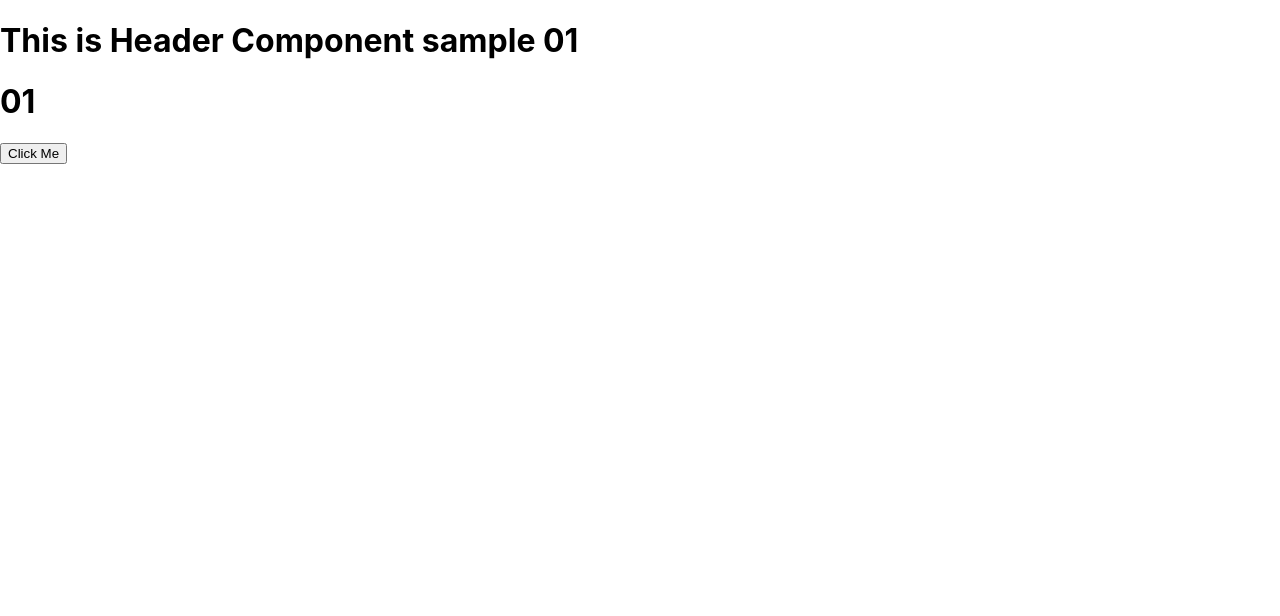
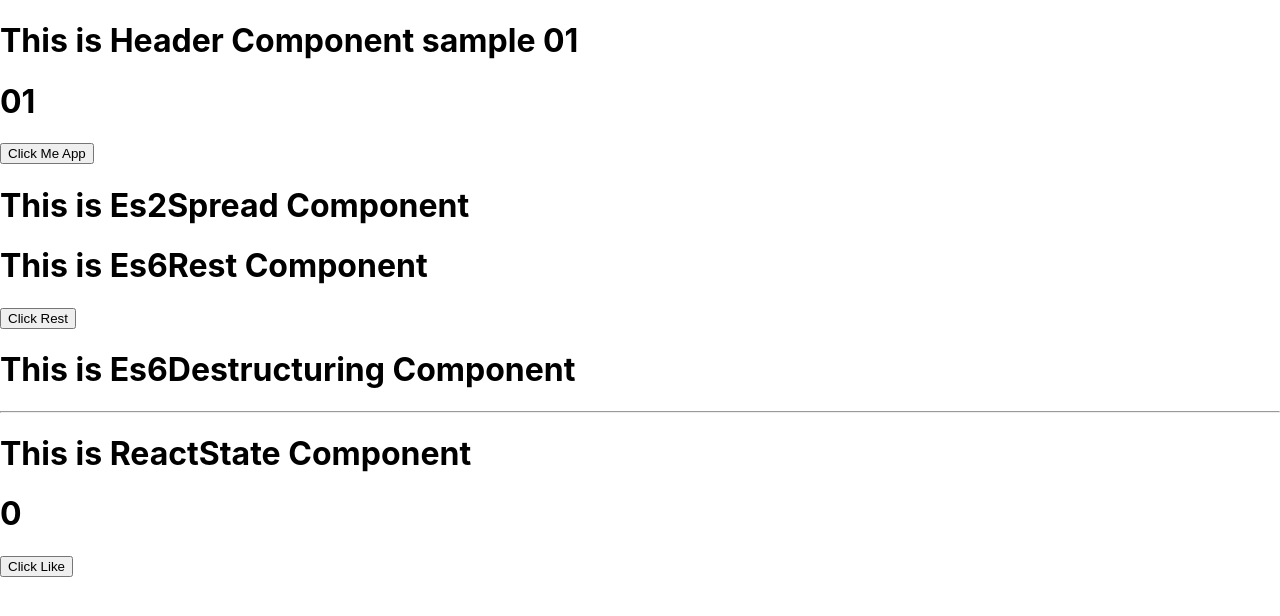
Before and after one commit to boonkuaeb/react-es6, a React (Create React App) app: page / in a window 1280 px wide. Shown: the top 616 px of the page. Built offline with nearby package versions, Linux system fonts and the light colour scheme.

Commit message:
Set State in the right way

```diff
--- a/src/App.js
+++ b/src/App.js
@@ -1,5 +1,9 @@
 import React, {Component} from 'react';
 import Header from './Header';
+import Es6Spread from './Es6Spread';
+import Es6Rest from './Es6Rest';
+import Es6Destructuring from './Es6Destructuring';
+import ReactState from './ReactState';
 
 class App extends Component {
 
@@ -13,6 +17,12 @@ class App extends Component {
 
     render() {
         let sample = "sample 01";
+
+        // Rest Parameter
+
+
+        // Destructuring
+
         return (
             <div className="App">
                 <Header
@@ -22,7 +32,13 @@ class App extends Component {
 
                 {/*<button onClick={this.handleClick.bind(this)}>Click Me</button>*/}
                 {/*<button onClick={()=>this.handleClick()}>Click Me</button>*/}
-                <button onClick={() => this.handleClick("Hi")}>Click Me</button>
+                <button onClick={() => this.handleClick("Hi")}>Click Me App</button>
+
+                <Es6Spread/>
+                <Es6Rest/>
+                <Es6Destructuring/>
+                <hr/>
+                <ReactState/>
             </div>
         );
     }
--- /dev/null
+++ b/src/Es6Destructuring.js
@@ -0,0 +1,29 @@
+import React, {Component} from 'react';
+
+class Es6Destructuring extends Component {
+    render() {
+
+        let order = {
+            userid:'1',
+            productCode: '9991',
+            product: {
+                name: "Mac Pro",
+                price: "25,000"
+            }
+        };
+
+        console.log(order.productCode, order.userid);
+
+        const {productCode, userid ,product:{name, price}} = order;
+
+        console.log(productCode, userid, name, price);
+
+        return (
+            <div className="App-Es6Destructuring">
+                <h1>This is Es6Destructuring Component</h1>
+            </div>
+        );
+    }
+}
+
+export default Es6Destructuring;
--- /dev/null
+++ b/src/Es6Rest.js
@@ -0,0 +1,20 @@
+import React, {Component} from 'react';
+
+class Es6Rest extends Component {
+    render() {
+        return (
+            <div className="App-EscRest">
+                <h1>This is Es6Rest Component</h1>
+
+                <button onClick={()=>this.handleClick("BK","Apple", "Bob", "Jo")}>Click Rest</button>
+            </div>
+        );
+    }
+
+    handleClick(name, ...other)
+    {
+        console.log(name, "other", other);
+    }
+}
+
+export default Es6Rest;
--- /dev/null
+++ b/src/Es6Spread.js
@@ -0,0 +1,33 @@
+import React, {Component} from 'react';
+
+class Es2Spread extends Component {
+
+    render() {
+
+
+// ###### Using Spread Operator ########
+// 1. Spread with object
+        let objA = {a:1, b:2, c:3};
+        let objB = {d:4, e:5, f:6};
+
+        let objResultAB = {...objA,...objB};
+        console.log(objResultAB);
+
+        let objResultBA = {...objB,...objA};
+        console.log(objResultBA);
+
+// 2. Spread with array
+        let arrA = [1,2,3];
+        let arrB = [4,5,6];
+        let arrResult = [...arrA, ...arrB];
+        console.log(arrResult);
+
+        return (
+            <div className="App-DemoSpread">
+                <h1>This is Es2Spread Component</h1>
+            </div>
+        );
+    }
+}
+
+export default Es2Spread;
--- /dev/null
+++ b/src/ReactState.js
@@ -0,0 +1,31 @@
+import React, {Component} from 'react';
+
+class ReactState extends Component {
+
+    constructor(props) {
+        super(props);
+        this.state = {
+            likeMe: 0
+        };
+    }
+
+    handleClick=(greeting)=> {
+        console.log("handleClick", greeting);
+        this.setState((prevState, props) => {
+            console.log(prevState);
+            return {likeMe: prevState.likeMe + 1}
+        })
+    };
+
+    render() {
+        return (
+            <div className="App-ReactState">
+                <h1>This is ReactState Component</h1>
+                <h1>{this.state.likeMe}</h1>
+                <button onClick={()=>this.handleClick("Hi")}>Click Like</button>
+            </div>
+        );
+    }
+}
+
+export default ReactState;
```
